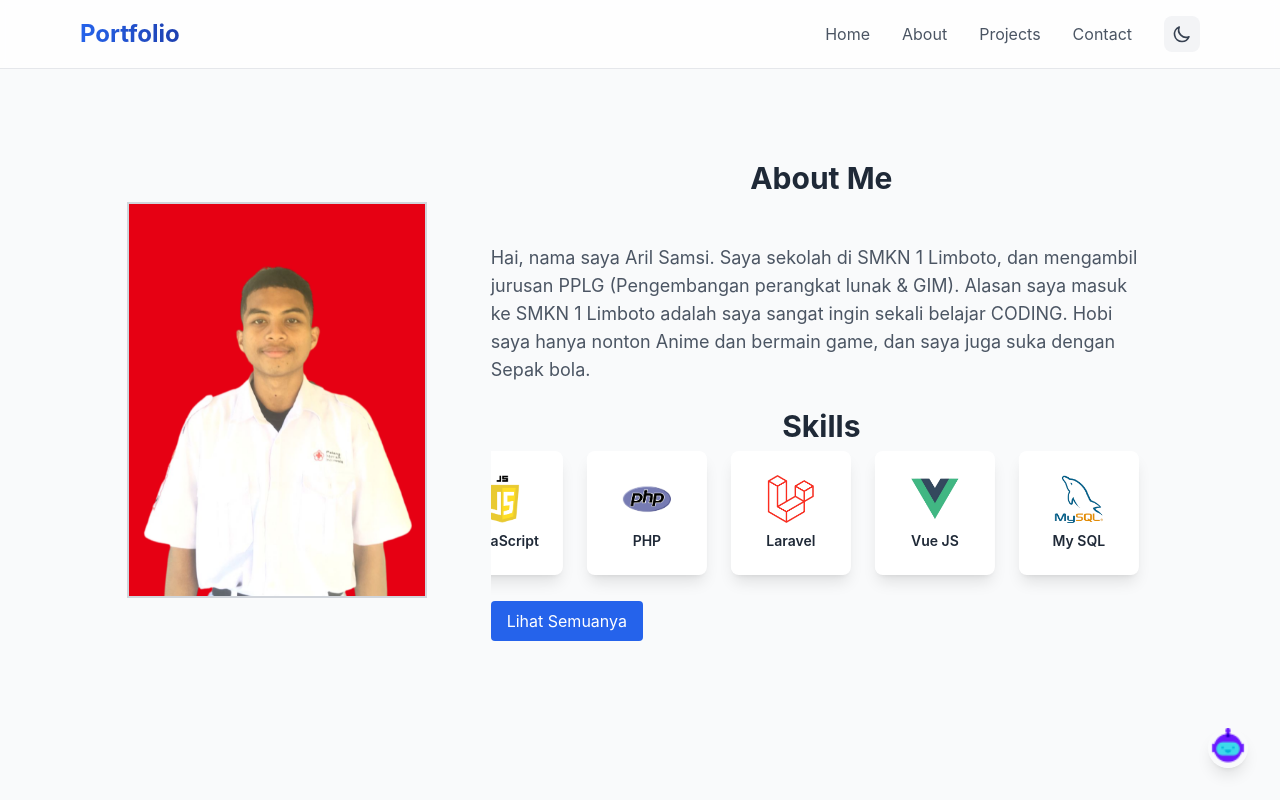
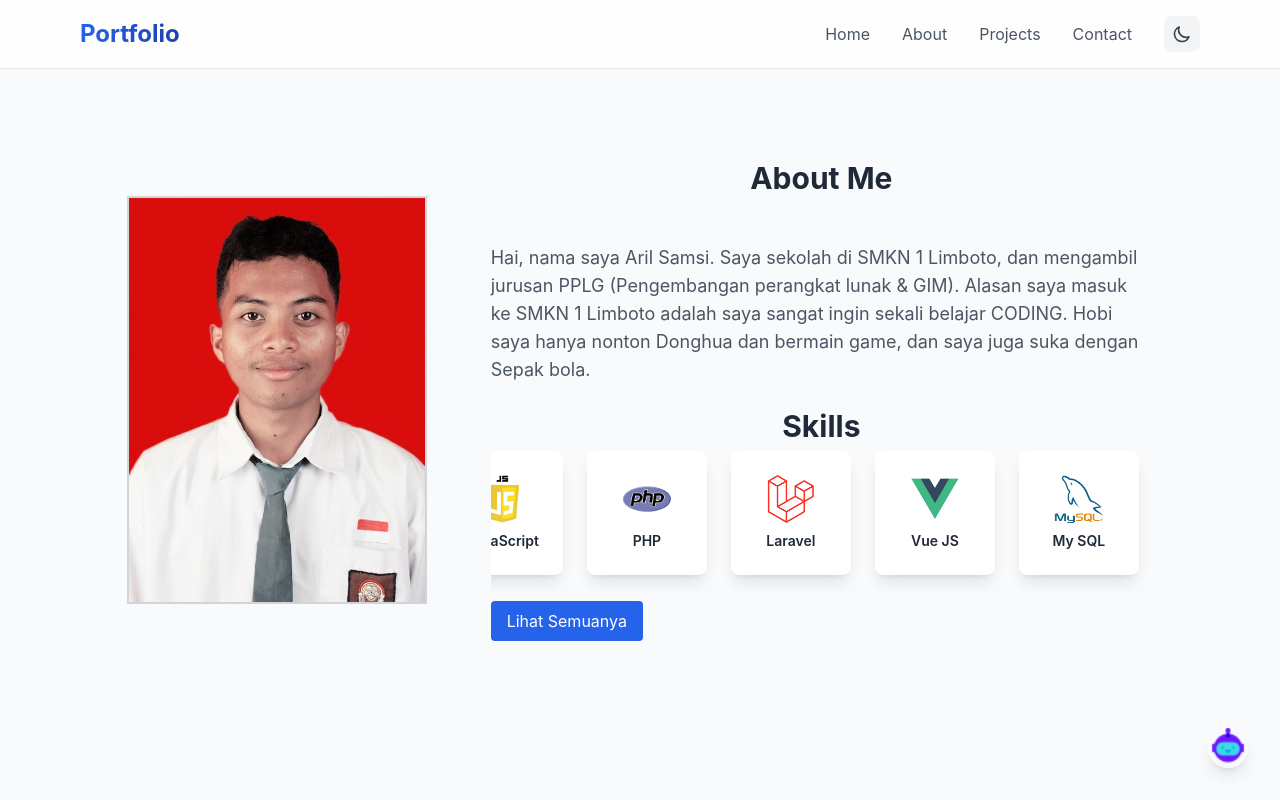
Before and after one commit to Arilsamsi/portfolio_v2, a Vue app: page /about in a window 1280 px wide. Shown: the top 800 px of the page. Built offline with nearby package versions, Linux system fonts and the light colour scheme.

Commit message:
update profil

```diff
--- a/src/pages/About.vue
+++ b/src/pages/About.vue
@@ -99,7 +99,7 @@ export default {
     <!-- Profil Image -->
     <div class="w-full md:w-1/3 flex justify-center mb-8 md:mb-0">
       <img
-        src="../assets/profile/ande.png"
+        src="../assets/profile/aril.jpg"
         alt="Aril Samsi"
         class="object-cover border-2 border-gray-300 dark:border-gray-700"
         width="300px"
@@ -118,7 +118,7 @@ export default {
         Hai, nama saya Aril Samsi. Saya sekolah di SMKN 1 Limboto, dan mengambil
         jurusan PPLG (Pengembangan perangkat lunak & GIM). Alasan saya masuk ke
         SMKN 1 Limboto adalah saya sangat ingin sekali belajar CODING. Hobi saya
-        hanya nonton Anime dan bermain game, dan saya juga suka dengan Sepak
+        hanya nonton Donghua dan bermain game, dan saya juga suka dengan Sepak
         bola.
       </p>
       <h2
```
Also changed, not shown: src/assets/profile/aril.jpg (added), src/assets/profile/aril.png (deleted).
